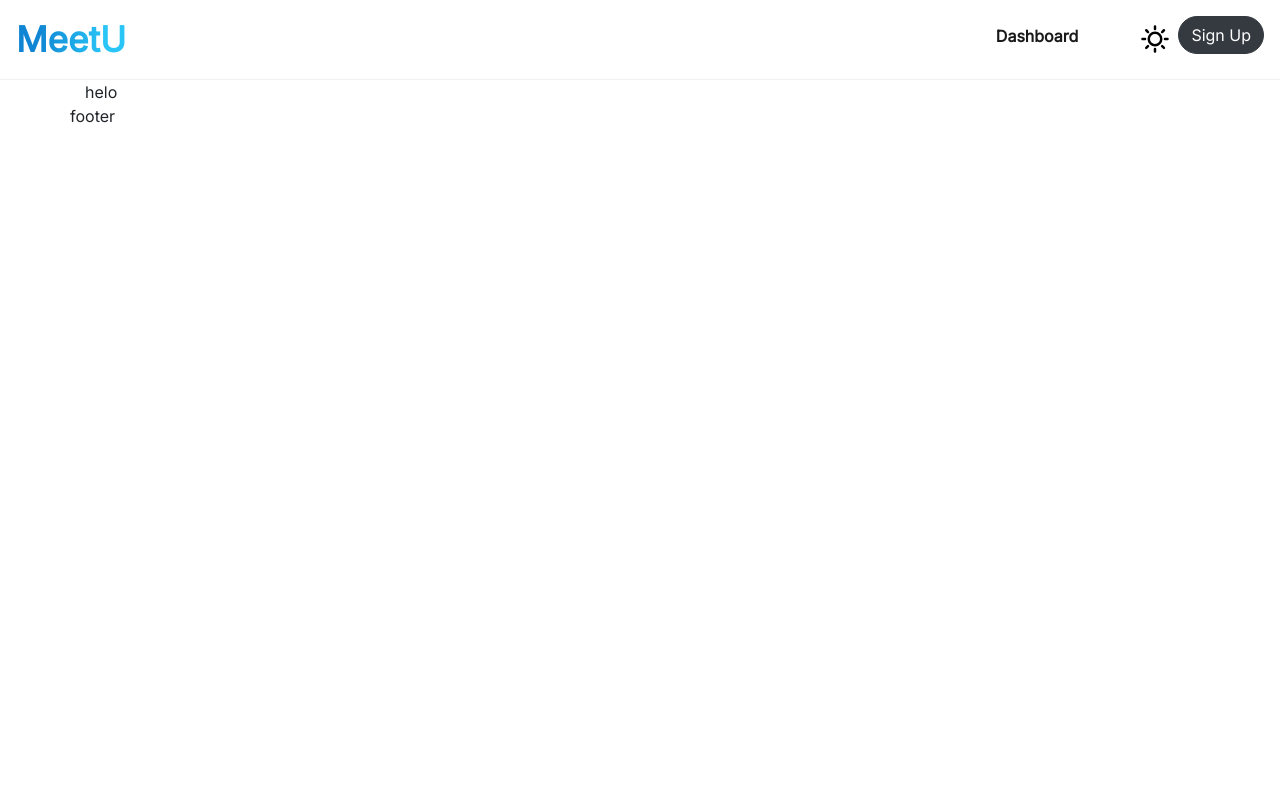
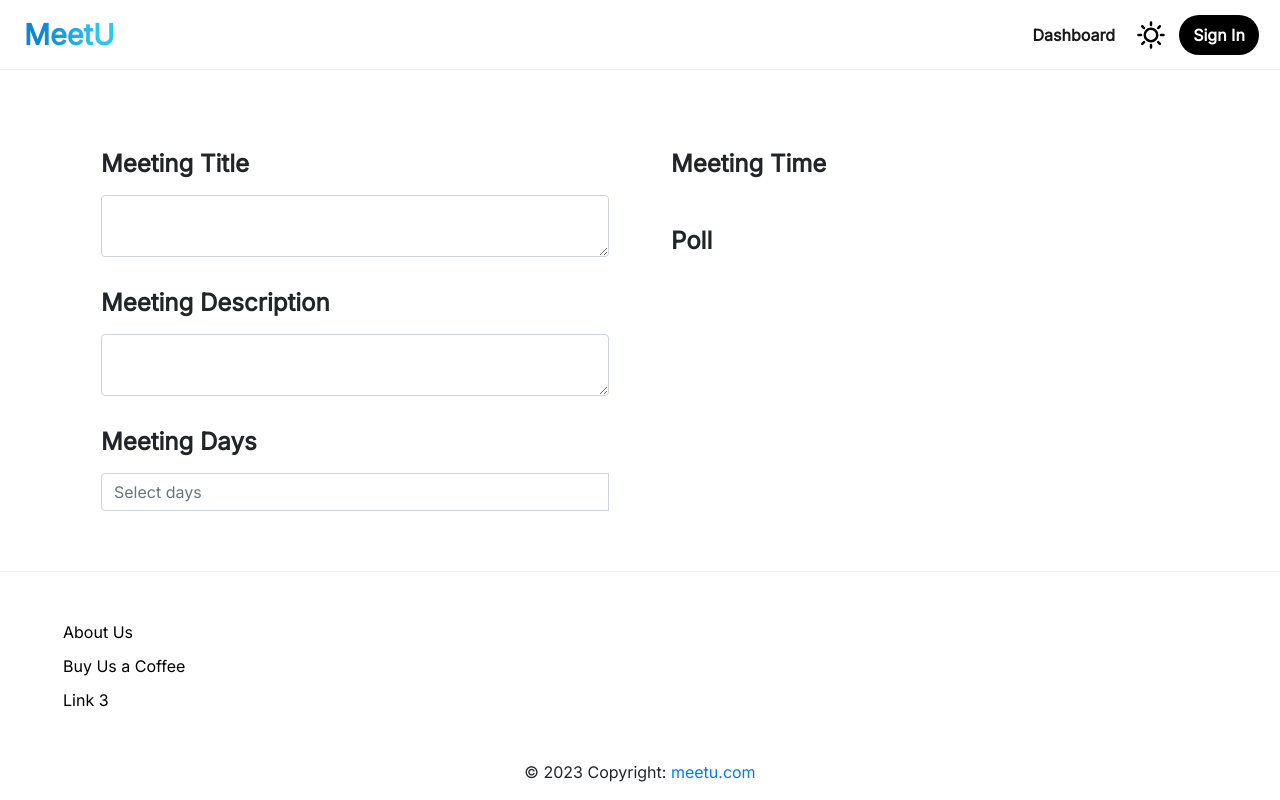
Before and after one commit to yunijeong5/MeetU, a plain HTML site: page docs/ui-design/Mockup/index.html in a window 1280 px wide. Drawn offline with nearby package versions, Linux system fonts and the light colour scheme.

Commit message:
input fields added

```diff
--- /dev/null
+++ b/docs/ui-design/Mockup/calendar.js
@@ -0,0 +1,16 @@
+$(document).ready(function () {
+  $("#datepicker")
+    .datepicker({
+      startDate: new Date(),
+      multidate: true,
+      format: "dd/mm/yyyy",
+      daysOfWeekHighlighted: "5,6",
+      language: "en",
+    })
+    .on("changeDate", function (e) {
+      // `e` here contains the extra attributes
+      $(this)
+        .find(".input-group-addon .count")
+        .text(" " + e.dates.length);
+    });
+});
--- a/docs/ui-design/Mockup/index.html
+++ b/docs/ui-design/Mockup/index.html
@@ -22,12 +22,17 @@
     />
     <!-- Custom CSS -->
     <link rel="stylesheet" href="./style/style.css" />
+    <!-- JS script -->
+    <script src="calendar.js" type="module"></script>
+
     <title>MeetU Mockup: Create New Event</title>
   </head>
   <body>
     <!-- Nav Bar -->
     <nav class="navbar-light navbar navbar-expand-sm">
-      <a class="navbar-brand navbar-link" href="#" id="logo-text"> MeetU </a>
+      <a class="navbar-brand navbar-link ml-2" href="#" id="logo-text">
+        MeetU
+      </a>
 
       <button
         class="navbar-toggler"
@@ -42,39 +47,108 @@
       </button>
 
       <div class="collapse navbar-collapse" id="navbarSupportedContent">
-        <!-- Make the follow elements into a nav component: -->
-        <ul class="navbar-nav ml-auto">
+        <!--  nav component: -->
+        <ul class="navbar-nav ml-auto d-lg-flex align-items-center">
           <li class="nav-item active">
             <a class="nav-link" href="#"
               >Dashboard <span class="sr-only">(current)</span></a
             >
           </li>
 
-          <li class="nav-item">
+          <!-- <li class="nav-item h-100">
             <a class="nav-link" href="#">
-              <img src="./assets/moon-svgrepo-com.svg" />
+              <img class="moon-icon" src="./assets/moon-svgrepo-com.svg" />
+            </a>
+          </li> -->
+          <li class="nav-item h-100">
+            <a class="nav-link" href="#">
+              <img class="sun-icon" src="./assets/sun-svgrepo-com.svg" />
             </a>
           </li>
-          <li class="nav-item">
-            <a class="nav-link" href="#">
-              <img src="./assets/sun-svgrepo-com.svg" />
-            </a>
-          </li>
-          <li class="nav-item">
-            <button type="button" class="btn btn-dark">Sign Up</button>
+          <li class="nav-item nav-sign-in text-center h-100">
+            <a class="nav-link text-white" href="#"> Sign In </a>
           </li>
         </ul>
       </div>
     </nav>
     <!-- Page Content -->
-    <div class="container">
+    <div class="container mt-5 mb-5">
       <div class="row">
-        <div class="col">helo</div>
+        <!-- Col 1 -->
+        <div class="col-12 col-md-6">
+          <div class="row m-3">
+            <h1 class="mt-3 mb-3">Meeting Title</h1>
+            <div class="input-group">
+              <textarea
+                class="form-control"
+                aria-label="With textarea"
+              ></textarea>
+            </div>
+          </div>
+          <div class="row m-3">
+            <h1 class="mt-3 mb-3">Meeting Description</h1>
+            <div class="input-group">
+              <textarea
+                class="form-control"
+                aria-label="With textarea"
+              ></textarea>
+            </div>
+          </div>
+          <div class="row m-3">
+            <h1 class="mt-3 mb-3">Meeting Days</h1>
+            <div class="input-group date form-group" id="datepicker">
+              <input
+                type="text"
+                class="form-control"
+                id="Dates"
+                name="Dates"
+                placeholder="Select days"
+                required
+              />
+              <span class="input-group-addon"
+                ><i class="glyphicon glyphicon-calendar"></i
+                ><span class="count"></span
+              ></span>
+            </div>
+          </div>
+        </div>
+        <!-- Col 2 -->
+        <div class="col-12 col-md-6">
+          <div class="row m-3">
+            <h1 class="mt-3 mb-3">Meeting Time</h1>
+          </div>
+          <div class="row m-3">
+            <h1 class="mt-3 mb-3">Poll</h1>
+          </div>
+        </div>
       </div>
+    </div>
 
-      <!-- Footer -->
-      <div id="footer" class="row">footer</div>
-    </div>
+    <!-- Footer -->
+    <footer id="footer" class="page-footer fixed-bottom">
+      <div class="container-fluid text-md-left">
+        <div class="row">
+          <div class="col-md-6">
+            <ul class="list-unstyled m-5">
+              <li>
+                <a class="link" href="#!">About Us</a>
+              </li>
+              <li>
+                <a class="link" href="#!">Buy Us a Coffee</a>
+              </li>
+              <li>
+                <a class="link" href="#!">Link 3</a>
+              </li>
+            </ul>
+          </div>
+        </div>
+      </div>
+      <!-- Copyright -->
+      <div class="footer-copyright text-center pb-3">
+        © 2023 Copyright:
+        <a href="/"> meetu.com</a>
+      </div>
+    </footer>
 
     <!-- Optional JavaScript -->
     <!-- jQuery first, then Popper.js, then Bootstrap JS -->
--- a/docs/ui-design/Mockup/style/style.css
+++ b/docs/ui-design/Mockup/style/style.css
@@ -1,10 +1,27 @@
+/* ************************************** */
+/*    GENERAL SETUP      */
+/* ************************************** */
+html {
+  /* Does not work with Safari and MS Edge */
+  scroll-behavior: smooth;
+}
+
 body {
   font-family: "Inter";
 }
 
+h1 {
+  font-weight: 600;
+  font-size: 1.5rem;
+}
+
+/* ************************************** */
+/*    NAVBAR      */
+/* ************************************** */
+
 #logo-text {
   font-weight: 800;
-  font-size: 35px;
+  font-size: 1.8rem;
   background: linear-gradient(93.15deg, #1085d3 20.1%, #29c5f6 79.49%);
   -webkit-background-clip: text;
   -webkit-text-fill-color: transparent;
@@ -12,14 +29,70 @@ body {
   /* text-fill-color: transparent; */
 }
 
-.btn {
-  border-radius: 50px;
+.navbar {
+  border-bottom: 1px solid #f1f1f1;
+}
+
+.navbar li {
+  margin-right: 5px;
 }
 
 .nav-link {
-  font-weight: bold;
+  font-size: 1rem;
+  font-weight: 600;
 }
 
-.navbar {
-  border-bottom: 1px solid #f1f1f1;
+.nav-sign-in {
+  border-radius: 100px;
+  width: 5rem;
+  background-color: black;
+  transition: all 200ms;
 }
+
+.nav-sign-in:hover {
+  background: #29c5f6 0%;
+}
+
+.sun-icon {
+  border-radius: 100px;
+}
+
+.sun-icon:hover {
+  transition: all 200ms;
+  background-color: #d3d3d3;
+}
+
+.moon-icon {
+  border-radius: 100px;
+}
+
+.moon-icon {
+  transition: all 200ms;
+  background-color: #d3d3d3;
+}
+
+/* ************************************** */
+/*    CREATE NEW EVENT     */
+/* ************************************** */
+
+/* ************************************** */
+/*    FOOTER     */
+/* ************************************** */
+#footer {
+  border-top: 1px solid #f1f1f1;
+}
+
+#footer li {
+  margin: 10px 0;
+}
+
+.link:link {
+  color: black;
+  text-decoration: none;
+  transition: all 200ms;
+}
+
+.link:hover,
+.link:active {
+  color: #29c5f6;
+}
```
